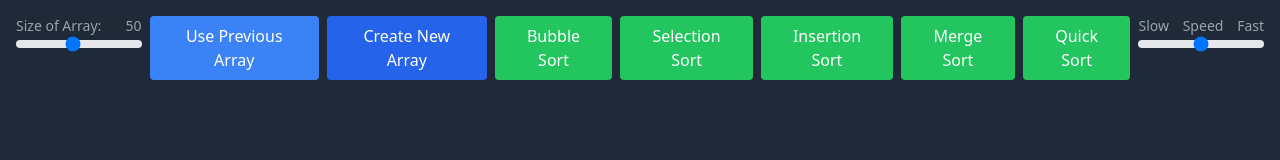
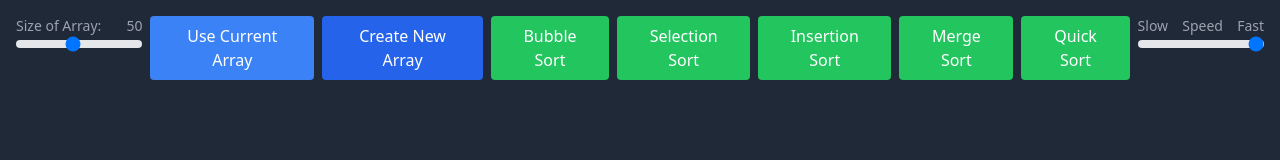
Before and after one commit to Codinewbie/sorting-visualizer, a React (Create React App) app: page / in a window 1280 px wide. Shown: the top 160 px of the page. Built offline with nearby package versions, Linux system fonts and the light colour scheme.

Commit message:
Added position of both notification

```diff
--- a/src/SortingVisualizer.jsx
+++ b/src/SortingVisualizer.jsx
@@ -11,7 +11,7 @@ const SortingVisualizer = () => {
   const [array, setArray] = useState([]);
   const [sameArray, setSameArray] = useState([]);
   const [arraySize, setArraySize] = useState(50);
-  const [speed, setSpeed] = useState(250);
+  const [speed, setSpeed] = useState(499.99);
   const abortControllerRef = useRef(null);
   const [activeBars, setActiveBars] = useState([]);
   const [isSorting, setIsSorting] = useState(false);  // New state to track sorting
@@ -90,7 +90,7 @@ const SortingVisualizer = () => {
         onChange={(newSize) => setArraySize(newSize)}
         disabled = {isSorting}
       />
-        <button onClick={setPreviousArray} className="px-4 py-2 bg-blue-500 text-white rounded  hover:bg-blue-600 active:bg-blue-700 focus:outline-none">Use Previous Array</button>
+        <button onClick={setPreviousArray} className="px-4 py-2 bg-blue-500 text-white rounded  hover:bg-blue-600 active:bg-blue-700 focus:outline-none">Use Current Array</button>
         <button onClick={resetArray} className="px-4 py-2 bg-blue-600 text-white rounded  hover:bg-blue-700 active:bg-blue-800 focus:outline-none">Create New Array</button>
         <button onClick={() => handleSort(bubbleSort)} className="px-4 py-2 bg-green-500 text-white rounded hover:bg-green-600 active:bg-green-700 focus:outline-none" >Bubble Sort</button>
         <button onClick={() => handleSort(selectionSort)} className="px-4 py-2 bg-green-500 text-white rounded hover:bg-green-600 active:bg-green-700 focus:outline-none" >Selection Sort</button>
@@ -99,7 +99,7 @@ const SortingVisualizer = () => {
         <button onClick={() => handleSort(quickSort)} className="px-4 py-2 bg-green-500 text-white rounded hover:bg-green-600 active:bg-green-700 focus:outline-none" >Quick Sort</button>
         <SpeedSlider
         min={0}
-        max={499.99}
+        max={499.999999999999999}
         value={speed}
         onChange={(newSpeed) => setSpeed(newSpeed)}
         disabled = {isSorting}
@@ -134,11 +134,11 @@ const SortingVisualizer = () => {
       </div>
       {sortingTime && (
         <div className="flex justify-center items-center bg-gray-700 text-white py-2 w-full">
-          <p>Time Taken: {sortingTime} seconds</p>
+          <p> Time Taken: {sortingTime} seconds</p>
         </div>
       )}
       {notificationVisible && (
-        <div className="fixed bottom-8 right-9 bg-black text-white text-sm px-4 py-2 rounded-lg opacity-80 z-10 transition-opacity duration-300">
+        <div className={`fixed ${isSorting ? "right-0" : "left-0"} bottom-1  text-white text-sm px-4 py-2 rounded-lg opacity-80 z-10 transition-opacity duration-300`}>
             {isSorting ? "Sorting in progress... Please wait!" : `Array gets Sorted`}
         </div>
       )}
```
